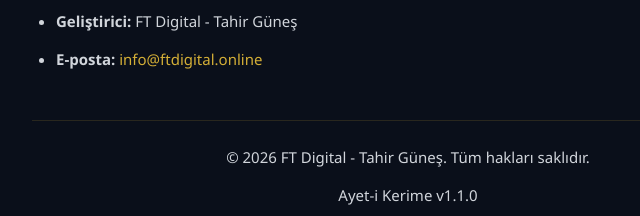
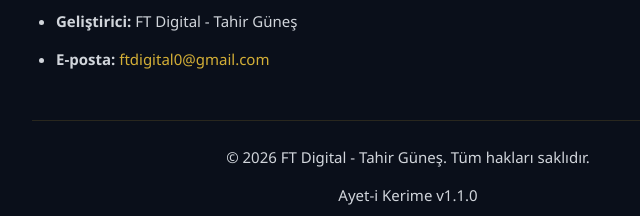
Before and after one commit to tahirgns/ayet-kerime-privacy, a plain HTML site: page index.html in a window 1280 px wide. Shown: the part 1841-2057 px from the top of the page, 232-872 px from the left. Drawn offline with Linux system fonts and the light colour scheme.

Commit message:
Update email to ftdigital0@gmail.com

```diff
--- a/index.html
+++ b/index.html
@@ -124,7 +124,7 @@
         <p>Gizlilik politikamız hakkında sorularınız varsa bizimle iletişime geçebilirsiniz:</p>
         <ul>
             <li><strong>Geliştirici:</strong> FT Digital - Tahir Güneş</li>
-            <li><strong>E-posta:</strong> <a href="mailto:info@ftdigital.online">info@ftdigital.online</a></li>
+            <li><strong>E-posta:</strong> <a href="mailto:ftdigital0@gmail.com">ftdigital0@gmail.com</a></li>
         </ul>
 
         <div class="footer">
```
